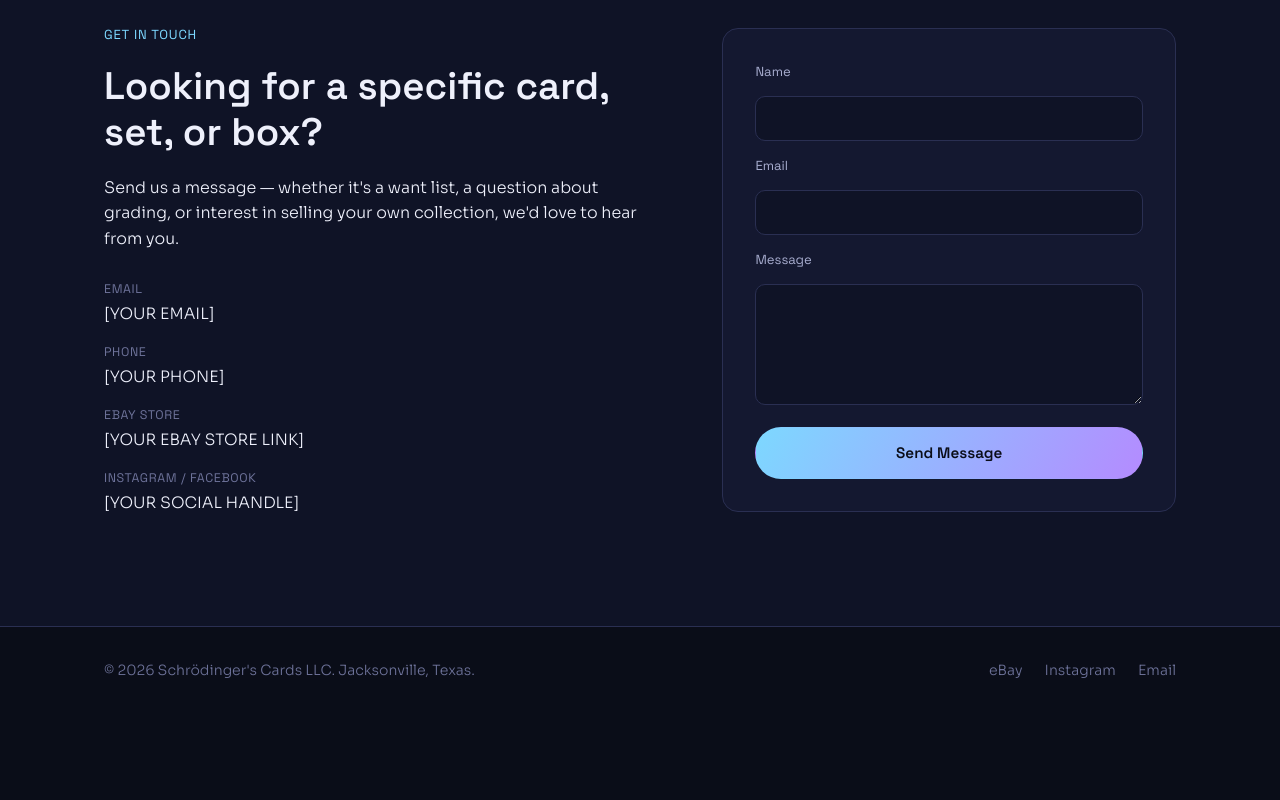
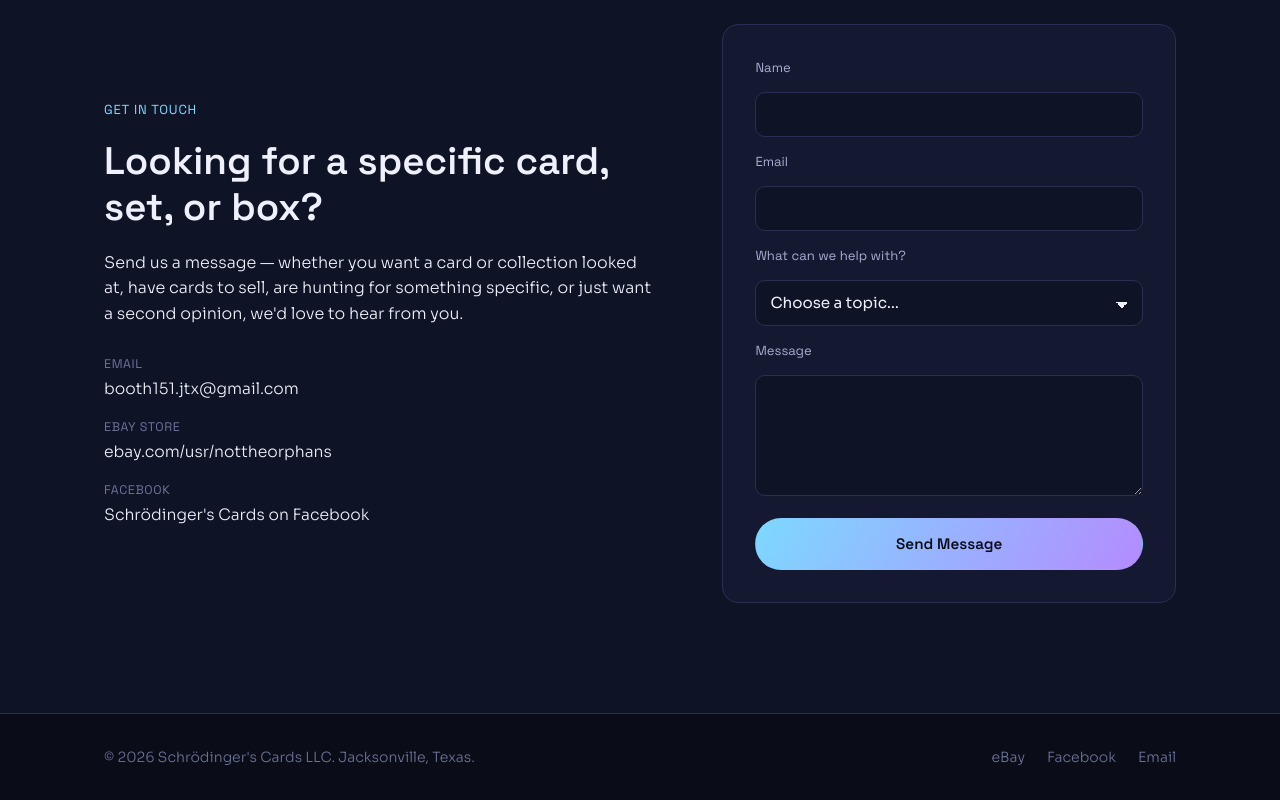
Before and after one commit to kelly0506/schrodingerscards-site, a plain HTML site: page index.html in a window 1280 px wide. Shown: the part 3093-3893 px from the top of the page. Before the commit the page ends 3806 px from the top, so only its background shows below. Drawn offline with Linux system fonts and the light colour scheme.

Commit message:
Add real contact links, correct hours, expand contact form
- eBay store link (ebay.com/usr/nottheorphans) across header, hero,
  contact list, and footer
- Facebook page link in contact list and footer; footer link relabeled
  from Instagram
- booth151.jtx@gmail.com in contact list and footer
- Treasure Cove Mall hours corrected: Tue-Sat 10am-5pm, closed Sun/Mon
- Contact form gains a required request-type dropdown (evaluate, sell,
  product request, advice, general), with matching select styling
- Removed the placeholder phone row; no number supplied yet
- Softened sealed-product pricing copy, dropping the MSRP claim

Co-Authored-By: Claude Opus 5 <noreply@anthropic.com>
Claude-Session: https://claude.ai/code/session_01Qe1BcJ64YGGi3R3jrjdPPR

```diff
--- a/css/styles.css
+++ b/css/styles.css
@@ -355,7 +355,7 @@ h2 {
   font-size: 0.82rem;
   color: var(--text-dim);
 }
-.contact-form input, .contact-form textarea {
+.contact-form input, .contact-form textarea, .contact-form select {
   width: 100%;
   padding: 12px 14px;
   border-radius: 10px;
@@ -366,7 +366,19 @@ h2 {
   font-size: 0.95rem;
   resize: vertical;
 }
-.contact-form input:focus, .contact-form textarea:focus {
+.contact-form select {
+  appearance: none;
+  resize: none;
+  cursor: pointer;
+  padding-right: 40px;
+  background-image: linear-gradient(45deg, transparent 50%, currentColor 50%),
+                    linear-gradient(135deg, currentColor 50%, transparent 50%);
+  background-position: calc(100% - 20px) calc(50% + 2px), calc(100% - 14px) calc(50% + 2px);
+  background-size: 6px 6px, 6px 6px;
+  background-repeat: no-repeat;
+}
+.contact-form select option { background: var(--bg-alt); color: var(--text); }
+.contact-form input:focus, .contact-form textarea:focus, .contact-form select:focus {
   outline: none;
   border-color: var(--accent);
 }
--- a/index.html
+++ b/index.html
@@ -35,7 +35,7 @@
     </nav>
 
     <div class="header-actions">
-      <a class="btn btn-ghost" href="[YOUR EBAY STORE LINK]" target="_blank" rel="noopener">Shop on eBay</a>
+      <a class="btn btn-ghost" href="https://www.ebay.com/usr/nottheorphans" target="_blank" rel="noopener">Shop on eBay</a>
       <button class="nav-toggle" id="nav-toggle" aria-label="Toggle menu" aria-expanded="false" aria-controls="main-nav">
         <span></span><span></span><span></span>
       </button>
@@ -59,7 +59,7 @@
       <p class="hero-sub">A family-run collector's booth specializing in Pokémon TCG and Magic: The Gathering — vintage singles, sealed product, and professionally graded cards. Find us inside Treasure Cove Mall, or shop online nationwide.</p>
       <div class="hero-actions">
         <a href="#visit" class="btn btn-primary">Visit the Booth</a>
-        <a href="[YOUR EBAY STORE LINK]" target="_blank" rel="noopener" class="btn btn-outline">Shop Online</a>
+        <a href="https://www.ebay.com/usr/nottheorphans" target="_blank" rel="noopener" class="btn btn-outline">Shop Online</a>
       </div>
     </div>
   </section>
@@ -104,7 +104,7 @@
         <article class="carry-card">
           <div class="carry-icon" aria-hidden="true">▣</div>
           <h3>Sealed Product</h3>
-          <p>Booster packs and boxes, restocked regularly and priced at or near MSRP whenever we can.</p>
+          <p>Booster packs and boxes across both games, restocked regularly and fairly priced.</p>
         </article>
         <article class="carry-card">
           <div class="carry-icon" aria-hidden="true">✓</div>
@@ -130,7 +130,7 @@
           </div>
           <div>
             <dt>Hours</dt>
-            <dd>[MALL HOURS — e.g. Mon–Sat 10am–6pm, Sun 12pm–5pm]</dd>
+            <dd>Tuesday &ndash; Saturday: 10am &ndash; 5pm<br>Sunday &amp; Monday: Closed</dd>
           </div>
         </dl>
 
@@ -149,24 +149,20 @@
       <div class="contact-copy">
         <p class="eyebrow">Get In Touch</p>
         <h2>Looking for a specific card, set, or box?</h2>
-        <p>Send us a message — whether it's a want list, a question about grading, or interest in selling your own collection, we'd love to hear from you.</p>
+        <p>Send us a message — whether you want a card or collection looked at, have cards to sell, are hunting for something specific, or just want a second opinion, we'd love to hear from you.</p>
 
         <ul class="contact-list">
           <li>
             <span class="contact-label">Email</span>
-            <a href="mailto:[YOUR EMAIL]">[YOUR EMAIL]</a>
-          </li>
-          <li>
-            <span class="contact-label">Phone</span>
-            <a href="tel:[YOUR PHONE]">[YOUR PHONE]</a>
+            <a href="mailto:booth151.jtx@gmail.com">booth151.jtx@gmail.com</a>
           </li>
           <li>
             <span class="contact-label">eBay Store</span>
-            <a href="[YOUR EBAY STORE LINK]" target="_blank" rel="noopener">[YOUR EBAY STORE LINK]</a>
+            <a href="https://www.ebay.com/usr/nottheorphans" target="_blank" rel="noopener">ebay.com/usr/nottheorphans</a>
           </li>
           <li>
-            <span class="contact-label">Instagram / Facebook</span>
-            <a href="[YOUR SOCIAL LINK]" target="_blank" rel="noopener">[YOUR SOCIAL HANDLE]</a>
+            <span class="contact-label">Facebook</span>
+            <a href="https://www.facebook.com/profile.php?id=61594026205359" target="_blank" rel="noopener">Schr&ouml;dinger's Cards on Facebook</a>
           </li>
         </ul>
       </div>
@@ -177,6 +173,16 @@
 
         <label for="email">Email</label>
         <input type="email" id="email" name="email" required>
+
+        <label for="request-type">What can we help with?</label>
+        <select id="request-type" name="request_type" required>
+          <option value="" disabled selected>Choose a topic&hellip;</option>
+          <option value="Evaluate a card or collection">Evaluate a card or collection</option>
+          <option value="Sell to us">Sell cards to us</option>
+          <option value="Request a product">Request a specific card or product</option>
+          <option value="Collecting advice">Collecting advice</option>
+          <option value="General question">Something else</option>
+        </select>
 
         <label for="message">Message</label>
         <textarea id="message" name="message" rows="5" required></textarea>
@@ -192,9 +198,9 @@
   <div class="wrap footer-inner">
     <p>&copy; <span id="year"></span> Schrödinger's Cards LLC. Jacksonville, Texas.</p>
     <div class="footer-links">
-      <a href="[YOUR EBAY STORE LINK]" target="_blank" rel="noopener">eBay</a>
-      <a href="[YOUR SOCIAL LINK]" target="_blank" rel="noopener">Instagram</a>
-      <a href="mailto:[YOUR EMAIL]">Email</a>
+      <a href="https://www.ebay.com/usr/nottheorphans" target="_blank" rel="noopener">eBay</a>
+      <a href="https://www.facebook.com/profile.php?id=61594026205359" target="_blank" rel="noopener">Facebook</a>
+      <a href="mailto:booth151.jtx@gmail.com">Email</a>
     </div>
   </div>
 </footer>
```
